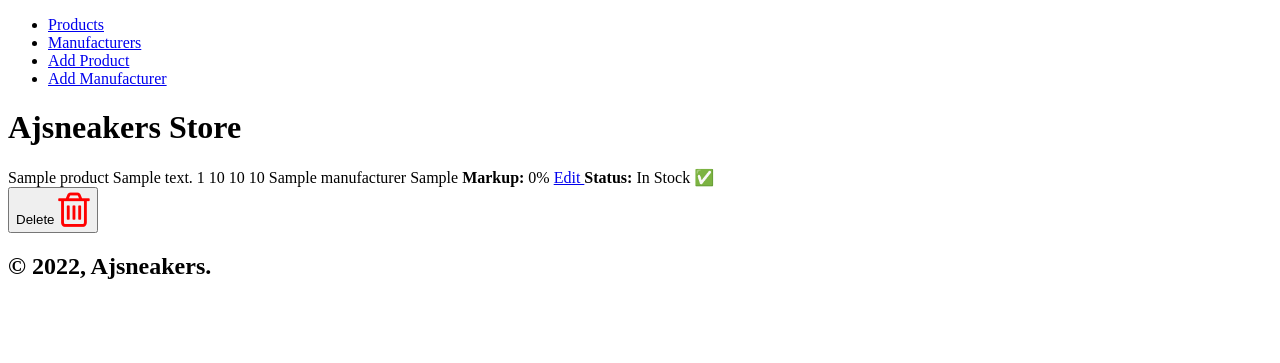
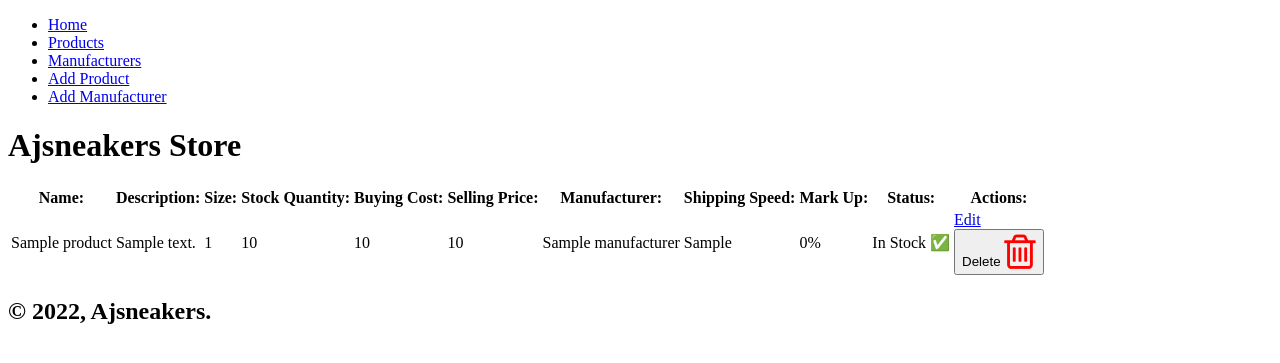
Before and after one commit to ajurgar/AjSneakers_APP, a Flask app: page /products/1 in a window 1280 px wide. Shown: the top 363 px of the page. Run offline with Flask 2, Linux system fonts and the light colour scheme; a database or web service that is not in the repository returns one stand-in record (values such as "Sample title"); some libraries are stand-ins or nearby versions.

Commit message:
tables added

```diff
--- a/app.py
+++ b/app.py
@@ -14,9 +14,9 @@
 
 
 
-# @app.route('/')
-# def home():
-#     return render_template('index.html')
+@app.route('/')
+def home():
+    return render_template('home.html')
 
 
 if __name__ == '__main__':
--- a/controllers/products_controller.py
+++ b/controllers/products_controller.py
@@ -12,7 +12,7 @@
 @products_blueprint.route('/products')
 def products():
     products = product_repository.select_all()
-    return render_template('/index.html', all_products = products)
+    return render_template('products/index.html', all_products = products)
 
 @products_blueprint.route('/products/new')
 def new_product():
--- a/templates/base.html
+++ b/templates/base.html
@@ -15,7 +15,7 @@
     <header>
         <nav>
             <ul class="menu">
-
+                <li><a href="/">Home</a></li>
                 <li><a href="/products">Products</a></li>
                 <li><a href="/manufacturers">Manufacturers</a></li>
                 <li><a href="/products/new">Add Product</a></li>
--- a/templates/index.html
+++ b/templates/products/index.html
@@ -49,6 +49,7 @@
 <b> Details: </b>
     </th>
 
+
 </tr>
 <tr>
     <td> {{product.name}} </td>
--- a/templates/products/view.html
+++ b/templates/products/view.html
@@ -1,41 +1,70 @@
 {% extends "base.html" %}
 {% block content %}
 
-<div class ='view'>
 
-    {{product.name}}
+<table>
+    <tr>
+        <th>
+    <b>Name: </b>
+        </th>
+        <th>
+    <b>Description: </b>
+        </th>
+        <th>
+    <b>Size: </b>
+        </th>
 
-    {{product.description}}
+        <th>
+    <b> Stock Quantity: </b>
+        </th>
+        <th>
+    <b> Buying Cost: </b>
+        </th>
 
-    {{product.size}}
+        <th>
+    <b> Selling Price: </b>
+        </th>
+        <th>
+    <b> Manufacturer: </b>
+        </th>
 
-    {{product.stock_quantity}}
+        <th>
+    <b> Shipping Speed: </b>
+        </th>
 
-    {{product.buying_cost}}
+        <th>
+    <b> Mark Up: </b>
+        </th>
 
-    {{product.selling_price}}
+        <th>
+    <b> Status: </b>
+        </th>
 
-    {{product.manufacturer.name}}
-
-    {{product.manufacturer.shipping_speed}}
-
-    <b>Markup:</b> {{product.markup()}}%
-
-    <a href="/products/{{product.id}}/edit"> Edit </a>
+        <th>
+    <b> Actions: </b>
+        </th>
 
 
-
-    <b>Status: </b>
+    </tr>
+    <tr>
+        <td> {{product.name}} </td>
+        <td> {{product.description}} </td>
+        <td> {{product.size}} </td>
+        <td> {{product.stock_quantity}} </td>
+        <td> {{product.buying_cost}}</td>
+        <td>{{product.selling_price}}</td>
+        <td> {{product.manufacturer.name}}</td>
+        <td>{{product.manufacturer.shipping_speed}}</td>
+        <td>{{product.markup()}}% </td>
+        <td>
             {% if product.stock_quantity > 5%}
             In Stock &#9989;
             {% elif product.stock_quantity > 0 and product.stock_quantity < 5 %}
             Low Stock
             {% else %}
             Out of Stock &#10060;
-    {% endif %}
-
- <div class="buttons">
-
+            {% endif %}</td>
+    <td> <a href="/products/{{product.id}}/edit"> Edit </a>
         <form class ="delete-form" action="/products/{{product.id}}/delete" method="POST">
 
             <button style="font-size: 15;" class="trash-button"> Delete
@@ -44,12 +73,9 @@
             </button>
 
 
-    </form>
-
-
-</div>
-
-
+            </form></td>
+    </tr>
+   </table>
 
 
 {% endblock %}
```
Also changed, not shown: templates/home.html (added, +7 -0 lines), templates/manufacturers/index.html (+21 -17 lines). Lines whose indentation alone changed are shown as unchanged.
